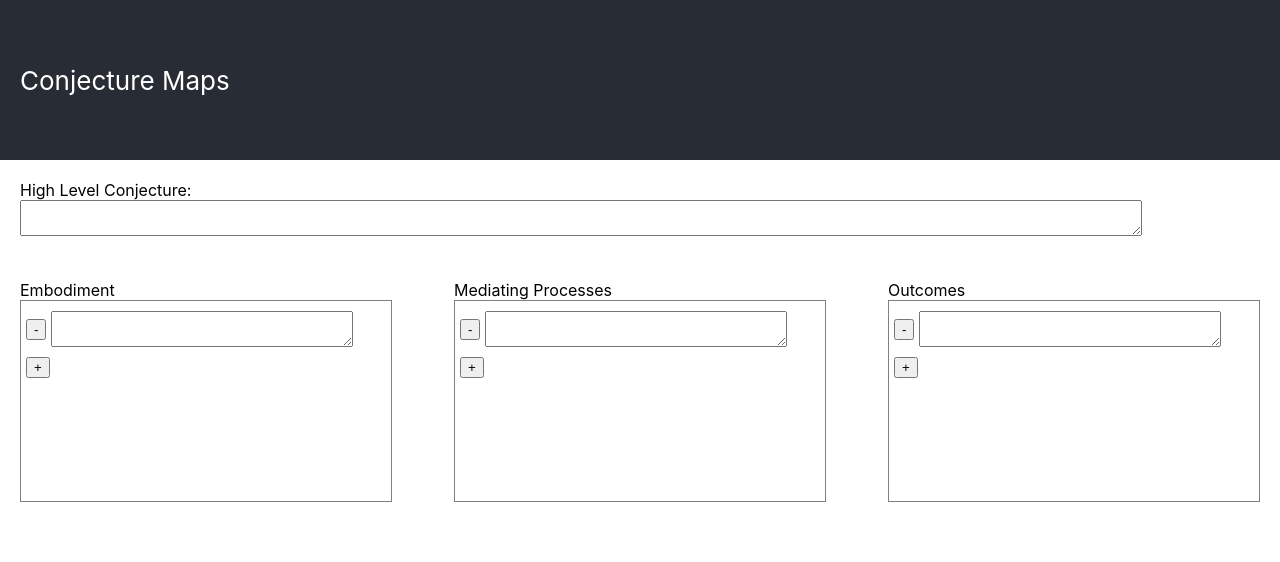
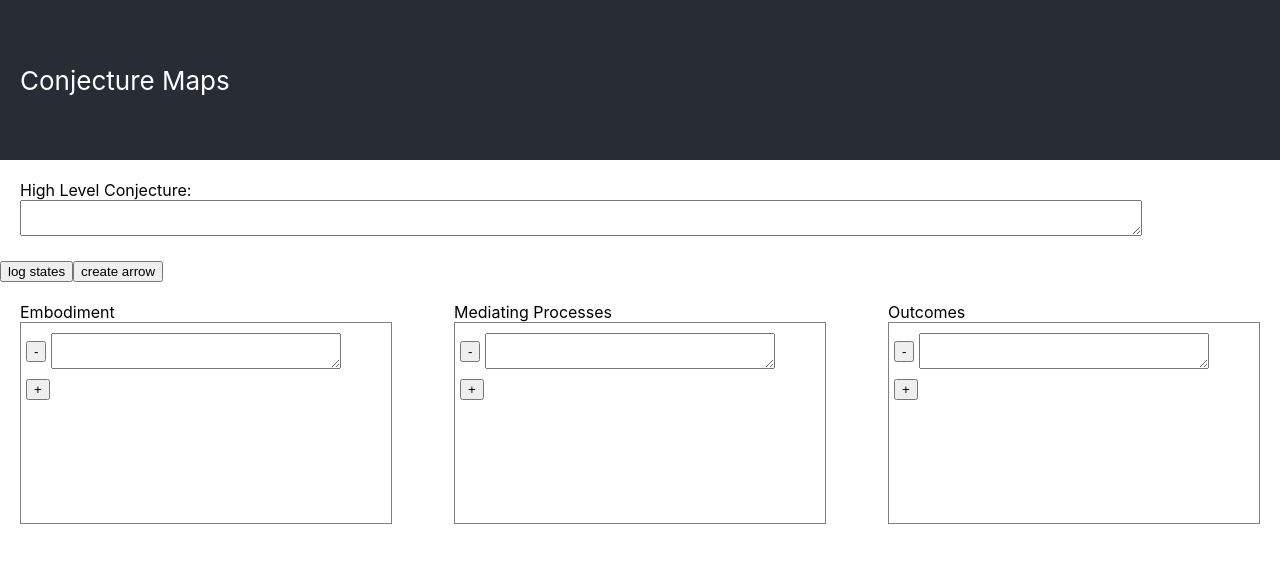
Before and after one commit to 2lambda123/conjecture-map, a React (Create React App) app: page / in a window 1280 px wide. Shown: the top 562 px of the page. Built offline with nearby package versions, Linux system fonts and the light colour scheme.

Commit message:
statements identified by id and arrows drawn that way

```diff
--- a/src/App.css
+++ b/src/App.css
@@ -45,15 +45,16 @@
 
 
 .statement-container {
- display: flex;
- align-items: center;
- width: 100%;
- padding-top: 10px;
+  display: flex;
+  align-items: center;
+  width: 90%;
+  padding-top: 10px;
+  /* border: 1px solid grey; */
 }
 
 .statement-text {
-  min-width: 80%;
-  max-width: 80%;
+  min-width: 85%;
+  max-width: 85%;
 }
 
 .remove-btn {
--- a/src/Column.js
+++ b/src/Column.js
@@ -1,32 +1,12 @@
-import React, {useState} from "react"
+import React from "react"
 import StatementContainer from './StatementContainer'
 
 function Column({title,
                 statements,
                 updateText,
                 removeStatement,
-                addStatement}) {
-    // const [statements, updateStatements] = useState({0: ""})
-    // const [nextItemId, updateNextItemId] = useState(1)
-
-    // const addStatement = () => {
-    //     updateNextItemId(nextItemId =>  {return nextItemId + 1})
-    //     const newStatements = {...statements}
-    //     newStatements[nextItemId] = ""
-    //     updateStatements(newStatements)
-    // }
-
-    // const removeStatement = itemToDelete => {
-    //     const { [itemToDelete]: deleted, ...objectWithoutDeletedItem } = statements;
-    //     updateStatements(objectWithoutDeletedItem)
-    // }
-
-    // const updateText = (itemID, event) => {
-    //     const {value} = event.target
-    //     const newStatements = {...statements}
-    //     newStatements[itemID] = value
-    //     updateStatements(newStatements)
-    // }
+                addStatement,
+                handleStatementClick}) {
 
     return (
         <div className="column">
@@ -39,15 +19,15 @@ function Column({title,
                     {
                         Object.entries(statements).map((e) => {
                             return (
-                                <div key={e[0]}>
                                     <StatementContainer
-                                        value={e[1]}
+                                        key={e[0]}
                                         id={e[0]}
+                                        DOMid={e[1]["DOMid"]}
+                                        text={e[1]["text"]}
                                         updateText={updateText}
                                         removeStatement={removeStatement}
+                                        handleStatementClick={handleStatementClick}
                                     />
-                                </div>
-
                             )
                         })
                     }
--- a/src/ConjectureMap.js
+++ b/src/ConjectureMap.js
@@ -1,4 +1,4 @@
-import React, {useState} from "react"
+import React, {useState, useRef} from "react"
 import Xarrow from "react-xarrows";
 import './App.css'
 import HighLevelConjecture from './HighLevelConjecture'
@@ -6,42 +6,68 @@ import Column from './Column'
 
 function ConjectureMap() {
 
-    const [embodimentStatements, updateEmbodimentStatements] = useState({1: ""})
-    const [medProcessesStatements, updateMedProcessesStatements] = useState({2: ""})
-    const [outcomesStatements, updateOutcomesStatements] = useState({3: ""})
+    // const [embodimentStatements, updateEmbodimentStatements] = useState({1: ""})
+    // const [medProcessesStatements, updateMedProcessesStatements] = useState({2: ""})
+    // const [outcomesStatements, updateOutcomesStatements] = useState({3: ""})
+    const [embodimentStatements, updateEmbodimentStatements] = useState({1: {text: "", DOMid: 'statement-1'}})
+    const [medProcessesStatements, updateMedProcessesStatements] = useState({2: {text: "", DOMid: 'statement-2'}})
+    const [outcomesStatements, updateOutcomesStatements] = useState({3: {text: "", DOMid: 'statement-3'}})
     const [nextItemId, updateNextItemId] = useState(4)
+    const [arrowsList, updateArrowsList] = useState([])
+
 
     const addStatement = (statements, updateStatements) => {
         return () => {
             updateNextItemId(nextItemId =>  {return nextItemId + 1})
             const newStatements = {...statements}
-            newStatements[nextItemId] = ""
+            newStatements[nextItemId] = {text: "", DOMid: `statement-${nextItemId}`}
             updateStatements(newStatements)
         }
     }
 
     const removeStatement = (statements, updateStatements) => {
-        return (itemToDelete => {
+        return (itemToDelete) => {
             const { [itemToDelete]: deleted, ...objectWithoutDeletedItem } = statements;
             updateStatements(objectWithoutDeletedItem)
-        })
+        }
     }
 
     const updateText = (statements, updateStatements) => {
         return (itemID, event) => {
             const {value} = event.target
             const newStatements = {...statements}
-            newStatements[itemID] = value
+            newStatements[itemID]["text"] = value
             updateStatements(newStatements)
             }
 
     }
 
+    const printStates = () => {
+        console.log(embodimentStatements)
+    }
 
+    const handleStatementClick = () => {
+        console.log("click")
+    }
+
+
+    // const [newArrowEnds, updateNewArrowEnds] = useState([1, 2])
+    const createArrow = () => {
+        // I have a problem in this silly method of figuring out which list of
+        // statements the number I have input is in. That won't be an issue
+        // when I'm clicking them. So, let's just test it with that
+        // hard coded and then I'll figure out the clicky way
+        const newArrow = ['statement-1',
+                           'statement-2']
+        const newArrowsList = arrowsList.concat([newArrow])
+        updateArrowsList(newArrowsList)
+    }
 
     return (
         <div>
             <HighLevelConjecture />
+            <button onClick={printStates}>log states</button>
+            <button onClick={createArrow}>create arrow</button>
             <div id="columns">
 
                 <Column
@@ -49,7 +75,8 @@ function ConjectureMap() {
                     statements={embodimentStatements}
                     updateText={updateText(embodimentStatements, updateEmbodimentStatements)}
                     addStatement={addStatement(embodimentStatements, updateEmbodimentStatements)}
-                    removeStatement={removeStatement}
+                    removeStatement={removeStatement(embodimentStatements, updateEmbodimentStatements)}
+                    handleStatementClick={handleStatementClick}
                 />
 
 
@@ -58,7 +85,7 @@ function ConjectureMap() {
                     statements={medProcessesStatements}
                     updateText={updateText(medProcessesStatements, updateMedProcessesStatements)}
                     addStatement={addStatement(medProcessesStatements, updateMedProcessesStatements)}
-                    removeStatement={removeStatement}
+                    removeStatement={removeStatement(medProcessesStatements, updateMedProcessesStatements)}
                 />
 
                 <Column
@@ -66,12 +93,25 @@ function ConjectureMap() {
                     statements={outcomesStatements}
                     updateText={updateText(outcomesStatements, updateOutcomesStatements)}
                     addStatement={addStatement(outcomesStatements, updateOutcomesStatements)}
-                    removeStatement={removeStatement}
+                    removeStatement={removeStatement(outcomesStatements, updateOutcomesStatements)}
                 />
             </div>
-            {/* <Xarrow
-                start="embodiment-col" //can be react ref
-                end="mediating-processes-col" //or an id
+
+            {
+                arrowsList.map(el => {
+                    return (
+                        <Xarrow
+                            key={el[0]+el[1]}
+                            start={el[0]}
+                            end={el[1]}
+                            strokeWidth={2}
+                        />
+                    )
+                })
+            /* <Xarrow
+                start={embodimentStatements[1]["ref"]}
+                end={medProcessesStatements[2]["ref"]}
+                strokeWidth={2}
             /> */}
 
         </div>
--- a/src/StatementContainer.js
+++ b/src/StatementContainer.js
@@ -1,11 +1,19 @@
-import {useState} from "react"
+import React from "react"
 
-function StatementContainer({id, text, updateText, removeStatement}) {
-
+const StatementContainer = ({id,
+                             DOMid,
+                             text,
+                             updateText,
+                             removeStatement,
+                             handleStatementClick
+                            }) => {
 
     return (
         <div
             className="statement-container"
+            id={DOMid}
+            // ref={ref}
+            onClick={handleStatementClick}
         >
             <button
                 className="remove-btn"
@@ -20,6 +28,7 @@ function StatementContainer({id, text, updateText, removeStatement}) {
             />
         </div>
     )
+
 }
 
 export default StatementContainer
```
